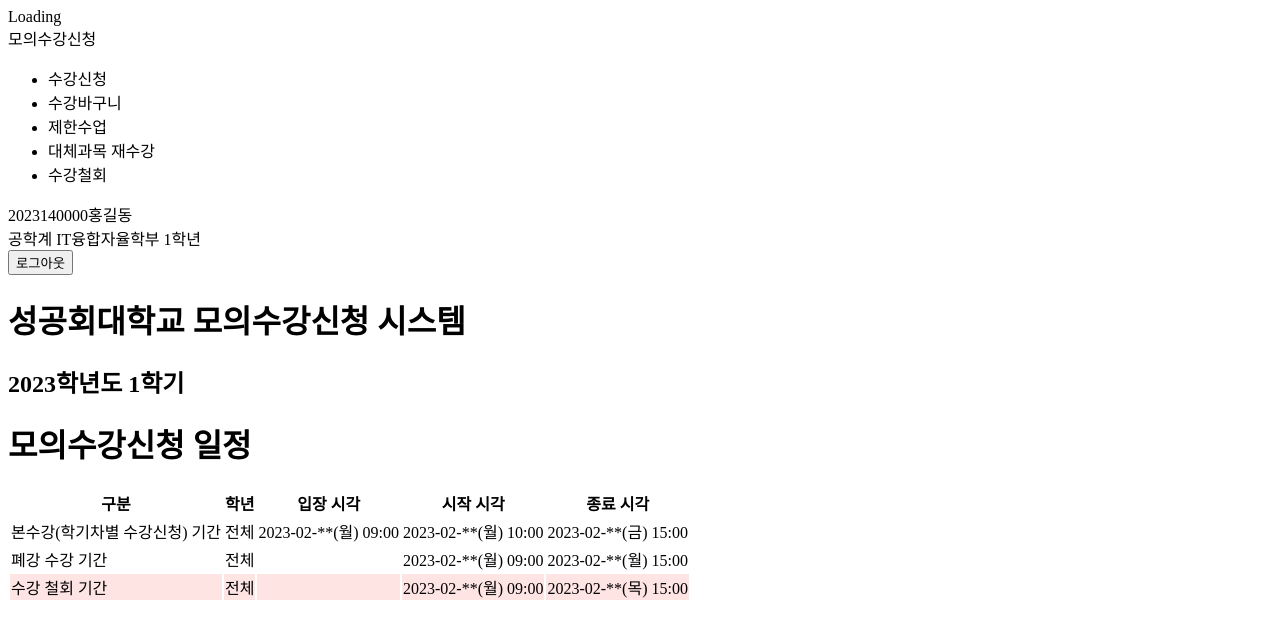
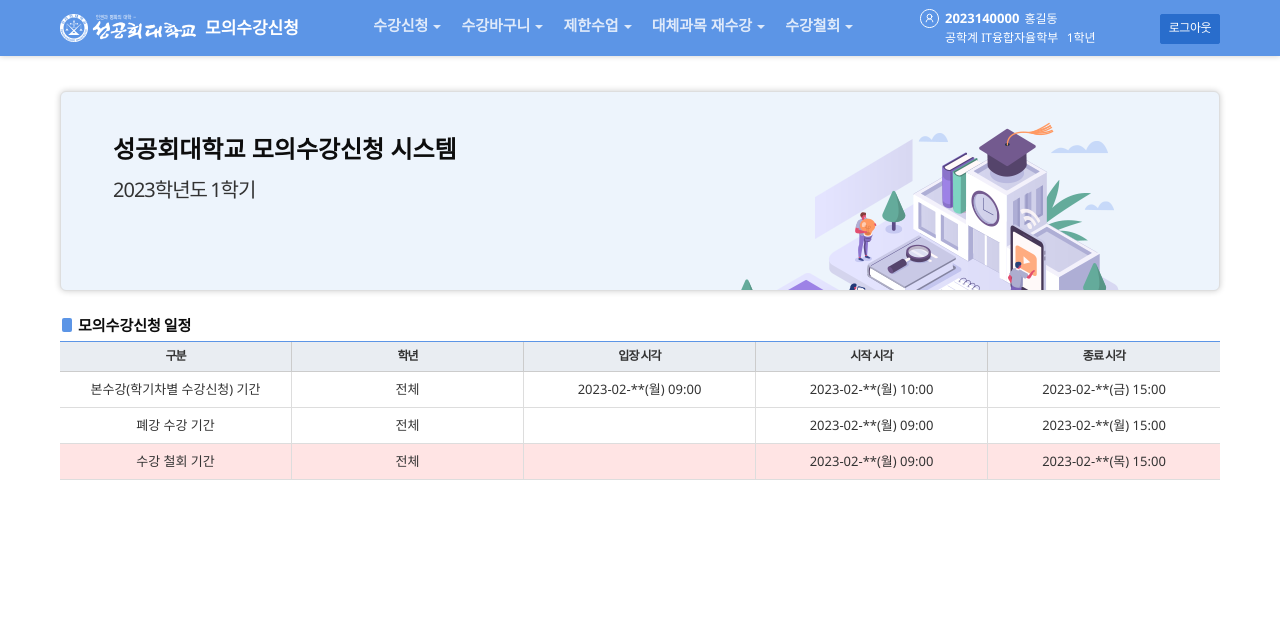
Before and after one commit to junseok0304/sugangsimulator, a plain HTML site: page main.html in a window 1280 px wide. Drawn offline with Linux system fonts and the light colour scheme; the site is published under a folder, as on GitHub Pages, so addresses that start at the root find nothing.

Commit message:
fix stylesheet href

```diff
--- a/main.html
+++ b/main.html
@@ -9,10 +9,9 @@
     <meta content="telephone=no" name="format-detection">
     <meta content="address=no" name="format-detection">
     <title>성공회대학교 모의수강신청시스템</title>
-    <link href="/resources/css/ui.css" rel="stylesheet" type="text/css">
-    <link href="/resources/css/jqgrid.css" rel="stylesheet" type="text/css">
-    <link rel="shortcut icon" href="/resources/img/favicon.ico" type="image/x-icon">
-    <link rel="icon" href="/resources/img/favicon.ico" type="image/x-icon">
+    <link href="./resources/css/ui.css" rel="stylesheet" type="text/css">
+    <link rel="shortcut icon" href="./resources/img/favicon.ico" type="image/x-icon">
+    <link rel="icon" href="./resources/img/favicon.ico" type="image/x-icon">
 </head>
 
 <body class="main">
```
